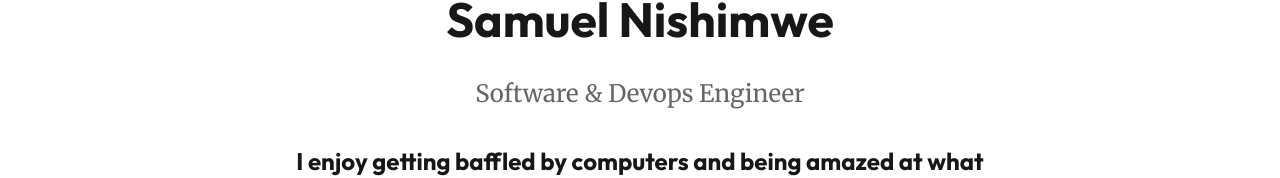
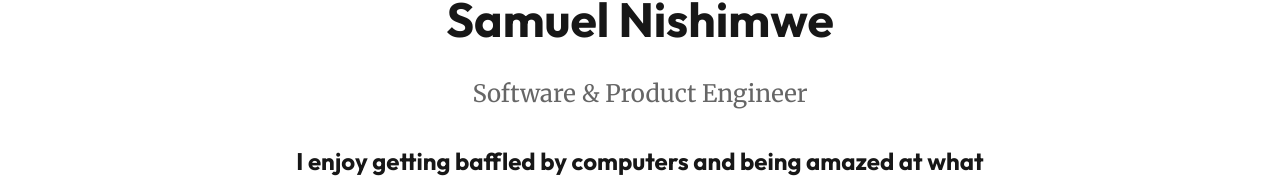
Before and after one commit to ceelogre/presence, a Next.js app: page / in a window 1280 px wide. Shown: the part 247-425 px from the top of the page. Built offline with nearby package versions, Linux system fonts and the light colour scheme.

Commit message:
feat: update header (#178)

```diff
--- a/src/app/page.tsx
+++ b/src/app/page.tsx
@@ -5,7 +5,7 @@ export default function Home() {
     <div className={styles.home}>
       <section className={styles.hero}>
         <h1>Samuel Nishimwe</h1>
-        <p className={styles.subtitle}>Software & Devops Engineer </p>
+        <p className={styles.subtitle}>Software & Product Engineer </p>
         <h2>I enjoy getting baffled by computers and being amazed at what human brains can accomplish</h2>
         <p className={styles.description}>
           Hi there, I&apos; m Sam, an engineer from Kigali, Rwanda. Nice to meet you :)
```
